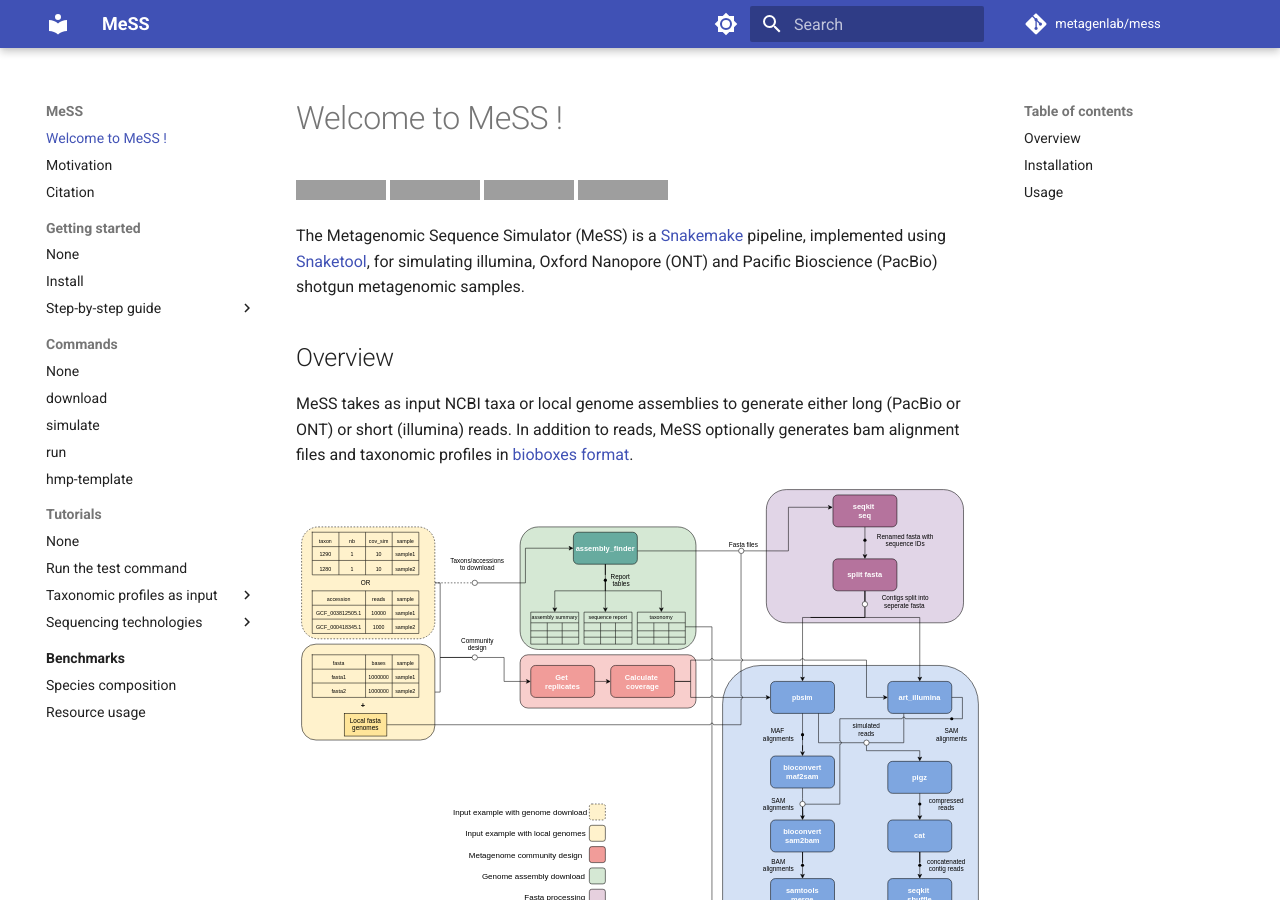
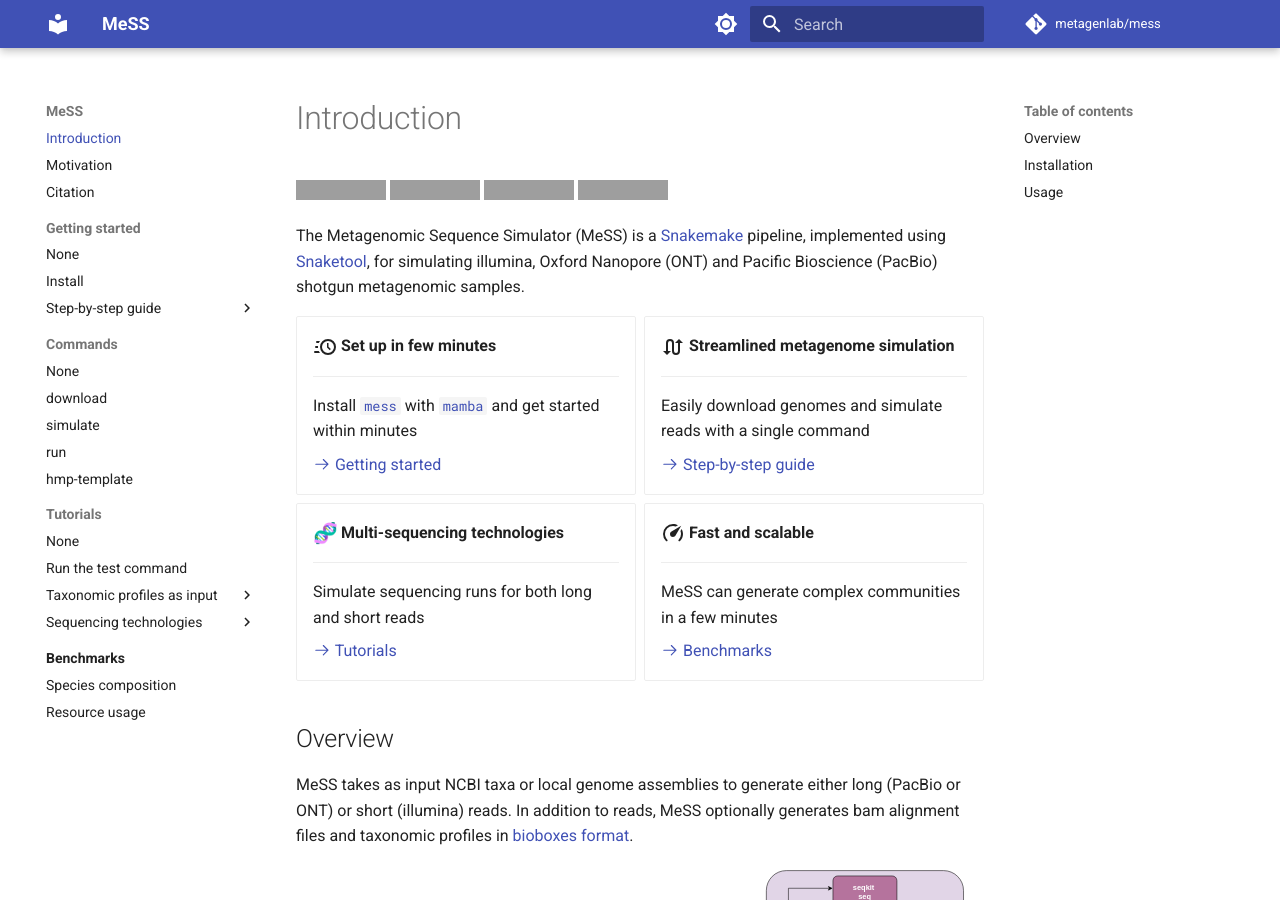
Before and after one commit to metagenlab/MeSS, an MkDocs documentation site: the page built from docs/index.md, in a window 1280 px wide and 900 px high. Built offline with MkDocs 1.6.1 and Material for MkDocs 9.7.7, drawn with Linux system fonts in a browser that asks for light colours; emoji names are drawn with the system emoji font; comment, search, counter and statistics services are not loaded; grey boxes are pictures that could not be loaded.

Commit message:
updated home page

```diff
--- a/docs/index.md
+++ b/docs/index.md
@@ -1,4 +1,4 @@
-# Welcome to MeSS !
+# Introduction
 
 [![](https://img.shields.io/static/v1?label=CLI&message=Snaketool&color=blueviolet)](https://github.com/beardymcjohnface/Snaketool)
 [![License: MIT](https://img.shields.io/badge/License-MIT-yellow.svg)](https://opensource.org/licenses/MIT)
@@ -6,6 +6,44 @@
 [![downloads](https://img.shields.io/conda/dn/bioconda/mess.svg)](https://anaconda.org/bioconda/mess)
 
 The Metagenomic Sequence Simulator (MeSS) is a [Snakemake](https://github.com/snakemake/snakemake) pipeline, implemented using [Snaketool](https://github.com/beardymcjohnface/Snaketool), for simulating illumina, Oxford Nanopore (ONT) and Pacific Bioscience (PacBio) shotgun metagenomic samples.
+
+<div class="grid cards" markdown>
+
+-   :material-clock-fast:{ .lg .middle } __Set up in few minutes__
+
+    ---
+
+    Install [`mess`](https://github.com/metagenlab/MeSS) with [`mamba`](https://github.com/mamba-org/mamba) and get started within minutes
+
+    [:octicons-arrow-right-24: Getting started](getting_started/index.md)
+
+-   :material-swap-vertical-variant:{ .lg .middle } __Streamlined metagenome simulation__
+
+    ---
+
+    Easily download genomes and simulate reads with a single command
+
+    [:octicons-arrow-right-24: Step-by-step guide](guide/index.md)
+
+-   :dna:{ .lg .middle } __Multi-sequencing technologies__
+
+    ---
+
+    Simulate sequencing runs for both long and short reads
+
+    [:octicons-arrow-right-24: Tutorials](tutorials/index.md#sequencing-technologies)
+
+-   :material-speedometer:{ .lg .middle } __Fast and scalable__
+
+    ---
+
+    MeSS can generate complex communities in a few minutes
+
+    [:octicons-arrow-right-24: Benchmarks](benchmarks/index.md)
+
+
+
+</div>
 
 ## Overview
 
```
